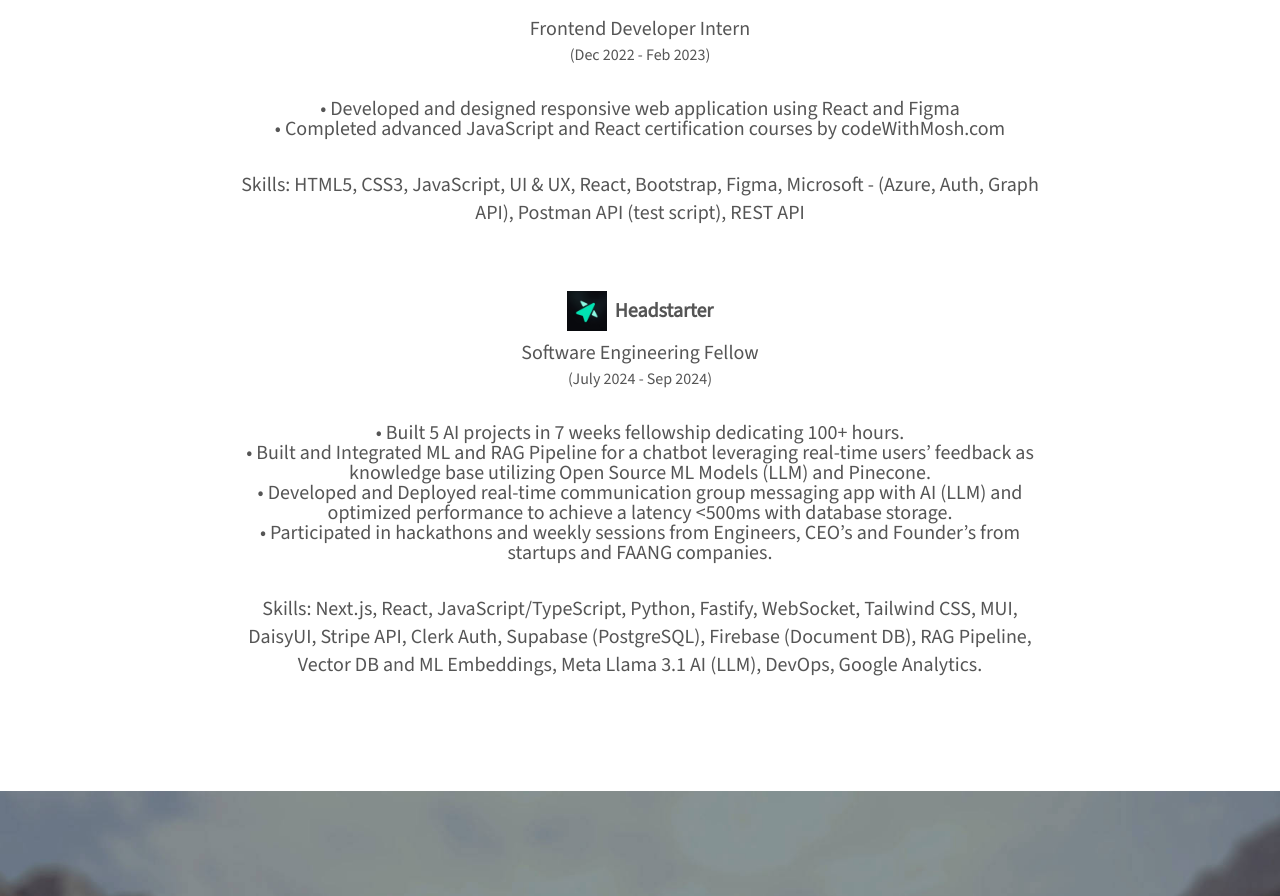
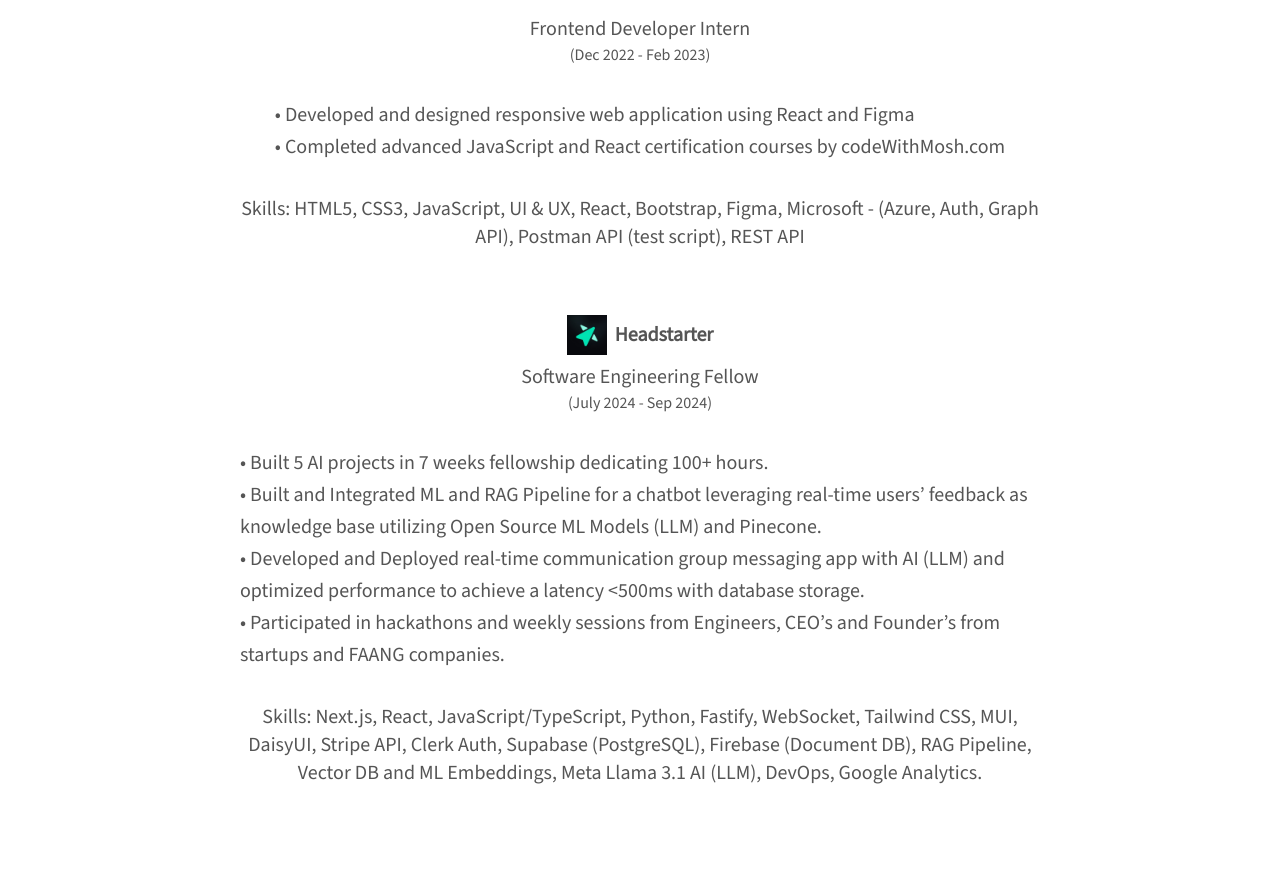
Before and after one commit to rajeshchoudharyt/portfolio, a Next.js app: page / in a window 1280 px wide. Shown: the part 1082-1978 px from the top of the page. Built offline with nearby package versions, Linux system fonts and the light colour scheme; no server answers.

Commit message:
update experience

```diff
--- a/components/Experience.jsx
+++ b/components/Experience.jsx
@@ -20,7 +20,7 @@
 					(Dec 2022 - Feb 2023)
 				</p>
 				<br />
-				<p className="md:my-2 leading-5">
+				<p className="md:my-2 leading-8 text-left">
 					• Developed and designed responsive web application using
 					React and Figma
 					<br />• Completed advanced JavaScript and React
@@ -47,7 +47,7 @@
 					(July 2024 - Sep 2024)
 				</p>
 				<br />
-				<p className="md:my-2 leading-5">
+				<p className="md:my-2 leading-8 text-left">
 					• Built 5 AI projects in 7 weeks fellowship dedicating 100+
 					hours.
 					<br />
```
